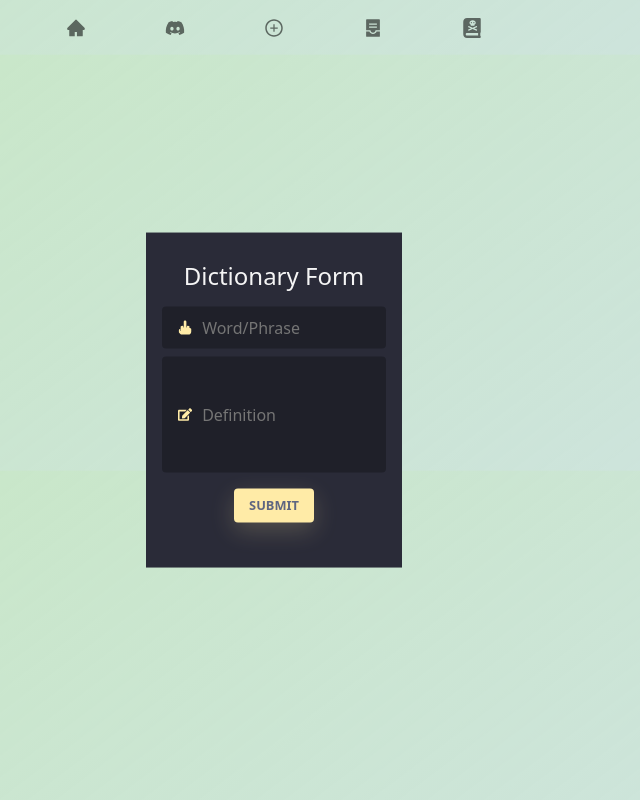
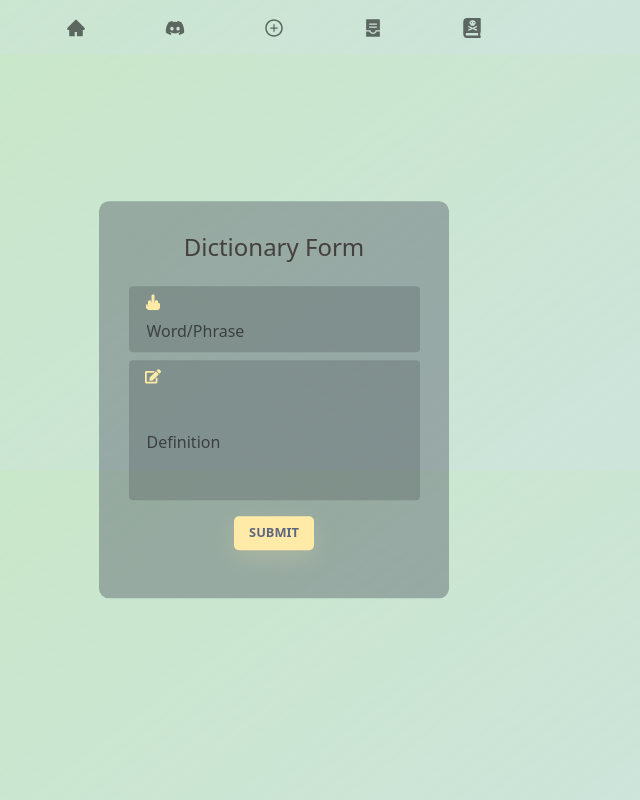
Before and after one commit to TannerTX/booker-main, a React (Create React App) app: page /Dictionary in a window 1280 px wide. Shown: the whole page, without its empty margins (366-1006 px from the left). Built offline with nearby package versions, Linux system fonts and the light colour scheme; no server answers; the HTML template or start-up script is replaced by a standard one.

Commit message:
Form CSS

```diff
--- a/src/Pages/Dictionary/Dictionary.css
+++ b/src/Pages/Dictionary/Dictionary.css
@@ -1,69 +1,76 @@
 .card-dic {
-  width: 20vw;
-  padding: 1.8rem 1.0rem;
+  width: 90%;
+  max-width: 350px;
+  padding: 2.0rem 1.0rem;
   text-align: center;
-  background: #2a2b38;
+  border-radius: 10px;
+  background: #32334756;
+  /* background-image: linear-gradient(to right top, #bed188, #beca6f, #c0c255, #c4ba38, #c9b00c); */
+  /* background-image: linear-gradient(to right top, #c4abb9, #e1aeb8, #fab3aa, #ffbf96, #ffd183, #f9d375, #f1d667, #e6d95a, #d3c649, #c1b438, #afa226, #9d9011); */
   position: absolute;
   top: 50%;
   left: 50%;
   transform: translate(-50%, -50%);
+  box-sizing: border-box;
+  overflow: hidden; /* Ensure content stays within the card */
+  display: flex;
+  flex-direction: column; /* Stack items vertically */
+  align-items: center; /* Center items horizontally */
+  justify-content: center; /* Center items vertically */
 }
 
-
- /*Inputs*/
+/* Inputs */
 .field-dic {
   margin-top: .5rem;
   display: flex;
   align-items: center;
-  justify-content: center;
+  justify-content: space-between;
   gap: .5em;
-  background-color: #1f2029;
+  background-color: #1f20292f;
   border-radius: 4px;
   padding: .5em 1em;
+  width: 100%; /* Ensure the field takes up full width */
+  box-sizing: border-box;
+  flex-wrap: wrap; /* Allow wrapping of elements if needed */
 }
 
- .input-icon-word-dic {
+.input-icon-word-dic, .input-icon-def-dic {
   height: 1em;
   width: 1em;
   fill: #ffeba7;
 }
 
- .input-icon-def-dic {
-  height: 1em;
-  width: 1em;
-  fill: #ffeba7;
- }
-
- .input-field-word-dic {
+.input-field-word-dic, .input-field-def-dic {
   background: none;
   border: none;
   outline: none;
-  width: 100%;
-  color: #d3d3d3;
+  width: 100%; /* Full width of the field container */
+  color: #4e4e4e;
 }
 
 .input-field-def-dic {
-  background: none;
-  border: none;
-  outline: none;
-  width: 100%;
   height: 100px;
-  color: #d3d3d3;
+  resize: vertical; /* Allow vertical resizing */
 }
 
- /*Text*/
+::placeholder {
+  color: rgba(0, 0, 0, 0.555);
+  opacity: 1; /* Ensure the color is fully opaque */
+}
+
+/* Text */
 .title-dic {
   margin-bottom: 1rem;
   font-size: 1.5em;
   font-weight: 500;
-  color: #f5f5f5;
+  color: #130101a1;
 }
 
- /*Buttons*/
+/* Buttons */
 .btn-dic {
   margin: 1rem;
   border: none;
-  border-radius: 4px;
+  border-radius: 5px;
   font-weight: bold;
   font-size: .8em;
   text-transform: uppercase;
@@ -81,7 +88,7 @@
   transition: color .3s ease-out;
 }
 
- /*Hover & focus*/
+/* Hover & focus */
 .field-dic input:focus::placeholder {
   opacity: 0;
   transition: opacity .3s;
@@ -96,3 +103,24 @@
 .btn-link-dic:hover {
   color: #ffeba7;
 }
+
+/* Media Queries for smaller screens */
+@media (max-width: 600px) {
+  .card-dic {
+    width: 95%;
+    padding: 1.2rem .8rem;
+  }
+
+  .title-dic {
+    font-size: 1.2em;
+  }
+
+  .btn-dic {
+    font-size: .7em;
+    padding: 0.5em 1em;
+  }
+
+  .input-field-def-dic {
+    height: 80px; /* Adjust height for smaller screens */
+  }
+}
--- a/src/Pages/Dictionary/Dictionary.js
+++ b/src/Pages/Dictionary/Dictionary.js
@@ -16,14 +16,14 @@ const DictionaryPage = () => {
   return (
 <div className="card-dic">
   <h4 className="title-dic">Dictionary Form</h4>
-  <form>
+  <form onSubmit={(e) => e.preventDefault()}>
     <div className="field-dic">
       <Faicons.FaHandMiddleFinger className="input-icon-word-dic" />
-      <input id="logemail" placeholder="Word/Phrase" className="input-field-word-dic" name="phrase-textbox" />
+      <input id="phrase" placeholder="Word/Phrase" className="input-field-word-dic" name="phrase-textbox" />
     </div>
     <div className="field-dic">
       <Faicons.FaEdit className="input-icon-def-dic" />
-      <input id="logpass" placeholder="Definition" className="input-field-def-dic" name="logpass" />
+      <input id="definition" placeholder="Definition" className="input-field-def-dic" name="logpass" />
     </div>
     <button className="btn-dic" type="submit">Submit</button>
   </form>
```
Lines whose indentation alone changed are shown as unchanged.
